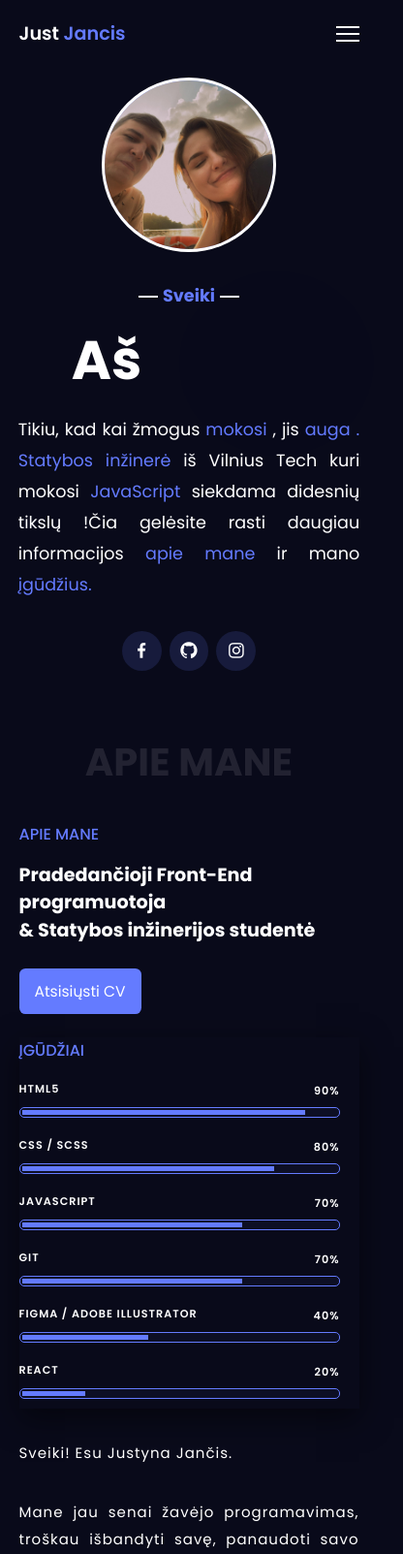
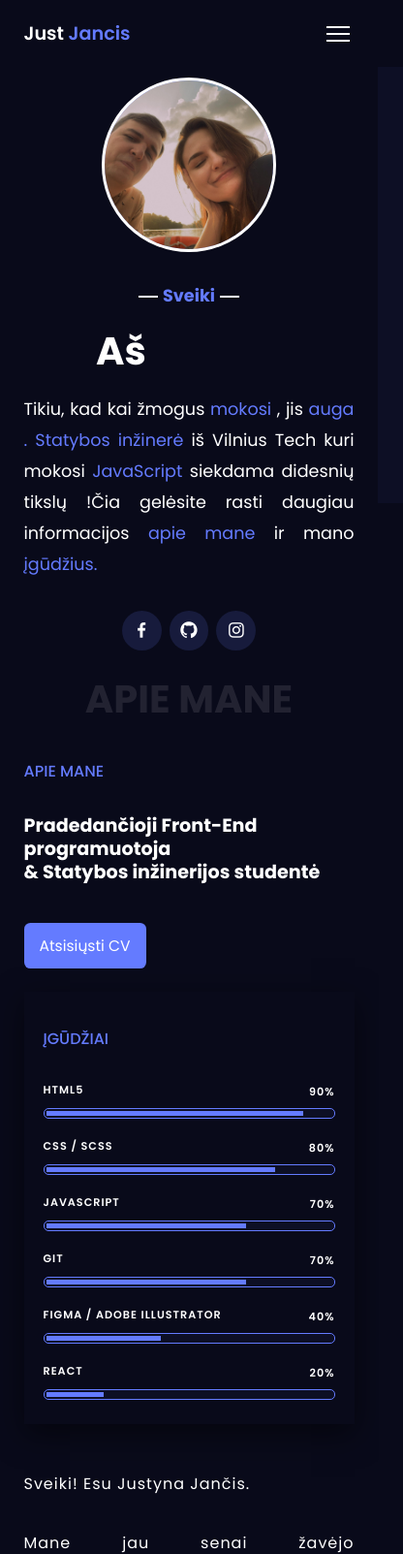
Before and after one commit to JJancis/CV, a website: page index.html in a window 390 px wide. Shown: the top 1603 px of the page at 97% size, 416 px wide, since content can reach past the window. Drawn offline with nearby package versions, Linux system fonts and the light colour scheme.

Commit message:
Fix media

```diff
--- a/index.html
+++ b/index.html
@@ -128,7 +128,7 @@
             & Statybos inžinerijos studentė
           </h2>
           <a
-            href="./app/pdf/JustynaJancisCv.pdf"
+            href="./app/pdf/J_Jancis_CV_LT_EN.rar"
             class="btn"
             download=""
             localization-key="download"
--- a/lang/en.json
+++ b/lang/en.json
@@ -13,7 +13,7 @@
     "download": "Download CV",
     "skills": "Skills",
     "iam": "Hello! I am Justyna Jančis.",
-    "descr": " I have been fascinated by programming for a long time, I wanted to test myself, use my <span class=\"color\">analytical</span> and <span class=\"color\">creative </span>skills.<br /><br />Namely the lack of creativity and monotony work in construction field server as the final point in deciding to <span class=\"color\"> change profession.</span><br /><br />Excited by the opportinity, I started to study <span class=\"color\"> Front-End for beginners </span> with <span class=\"color\">CodeAcademy </span>and after the course I started to study<span class=\"color\">on my own.</span><br /><br /><b><i> And I really like it !</i></b> <br /><br />It's such a great inner feeling that I'm finally here where I'm supposed to be - writing code, finding bugs and learning new things.",
+    "descr": " I have been fascinated by programming for a long time, I wanted to test myself, use my <span class=\"color\">analytical</span> and <span class=\"color\">creative </span>skills.<br /><br />Namely the lack of creativity and monotony work in construction field server as the final point in deciding to <span class=\"color\"> change profession.</span><br /><br />Excited by the opportunity, I started to study <span class=\"color\"> Front-End for beginners </span> with <span class=\"color\">CodeAcademy </span>and after the course I started to study<span class=\"color\"> on my own.</span><br /><br /><b><i> And I really like it !</i></b> <br /><br />It's such a great inner feeling that I'm finally here where I'm supposed to be - writing code, finding bugs and learning new things.",
     "practise": " My journey in this field is just beginning! So if You are <b>looking for </b><span class=\"color\">humble</span>, <span class=\"color\">highly motivated </span><b> entry - level </b>programmer and <span class=\"color\">team reinforcement</span> – invite me to <span class=\"color\"><b>practice</b> </span> !",
     "school": " Vilnius Juzefs Ignatius Kraševskis Gymnasium",
     "schoolYear": "2005 yr. - 2017 yr.",
--- a/scss/about.scss
+++ b/scss/about.scss
@@ -12,13 +12,12 @@
       font-weight: 500;
       text-transform: uppercase;
       color: var(--main-color);
-      padding-right: 50px;
     }
     h2 {
       font-size: 1.2rem;
-      line-height: 1.8rem;
+      line-height: 2rem;
       font-weight: 700;
-      margin: 1rem 0;
+      margin: 0.5rem 0;
     }
     .btn {
       font-size: 0.97rem;
@@ -39,6 +38,7 @@
       }
     }
     .skill-table {
+      // padding: 10px 20px 10px 0;
       padding-right: 20px;
       box-shadow: 0px 10px 30px rgba(0, 0, 0, 0.5);
       margin-bottom: 2rem;
@@ -89,7 +89,7 @@
     }
   }
   .about-text p {
-    font-size: 0.938rem;
+    font-size: 1rem;
     line-height: 1.8rem;
     letter-spacing: 1px;
     text-align: justify;
--- a/scss/body.scss
+++ b/scss/body.scss
@@ -25,6 +25,7 @@ section {
 
 .container {
   max-width: 1200px;
+  min-width: 350px;
   margin: auto;
   width: 100%;
 }
@@ -64,10 +65,11 @@ section {
   }
 }
 .locale-switcher {
-  appearance: none;
-  padding: 0 10px;
+  // appearance: none;
+  padding: 1px 5px;
   color: var(--bg-color);
   background: var(--box-color);
-  border-radius: 0.2rem;
+  border-radius: 0.3rem;
+  border-width: 1.5px;
   border-color: white;
 }
--- a/scss/home.scss
+++ b/scss/home.scss
@@ -32,6 +32,7 @@
       align-items: center;
       justify-content: center;
       text-align: center;
+      width: 100%;
 
       h3 {
         position: relative;
--- a/scss/media.scss
+++ b/scss/media.scss
@@ -3,8 +3,22 @@
     margin: 0 auto;
     width: 90%;
   }
+  .about-content .about-data h2 {
+    line-height: 2.5rem;
+    margin: 1rem 0;
+  }
 }
+@media (max-width: 1050px) {
+  .about-content .about-data h2 {
+    line-height: 2.2rem;
+    margin: 2rem 0;
+  }
+}
+
 @media (max-width: 920px) {
+  .about-content .about-data h2 {
+    line-height: 1.8rem;
+  }
   section {
     padding: 2rem 0;
   }
@@ -14,22 +28,19 @@
   .heading {
     font-size: 4rem;
   }
-
-  .about-data {
-    padding-right: 40px;
-  }
 }
 
-@media (max-width: 800px) {
+@media (max-width: 850px) {
   .menu-icon {
     display: flex;
   }
+
   .navbar {
     position: absolute;
     top: 0;
     right: -100%;
     width: 250px;
-    height: 100vh;
+    height: calc(100vh + 20px);
     background: var(--box-color);
     display: flex;
     flex-direction: column;
@@ -47,7 +58,13 @@
     margin: 1rem 0;
   }
   .about-content {
-    gap: 1rem;
+    gap: 30px;
+  }
+}
+
+@media (max-width: 750px) {
+  .about-content .about-data h2 {
+    line-height: 1.5rem;
   }
 }
 @media (max-width: 700px) {
@@ -69,10 +86,13 @@
   .home-text p {
     font-size: 0.825rem;
     text-align: center;
-    padding: 0 20px;
   }
-  .about-data .btn {
-    margin-bottom: 2rem;
+  .about-content .about-data .btn {
+    margin-bottom: 1.5rem;
+  }
+  .about-content .about-data .skill-table {
+    padding: 5px 20px;
+    margin-bottom: 3rem;
   }
   .heading {
     font-size: 2.7rem;
@@ -106,7 +126,7 @@
     width: 100%;
   }
 }
-@media (max-width: 460px) {
+@media (max-width: 500px) {
   .home {
     min-height: 485px;
     padding-top: 5rem;
@@ -115,13 +135,15 @@
     width: 140px;
     height: 140px;
   }
-  .home-text h2 {
-    font-size: 2.5rem;
-    line-height: 4rem;
+  .home .home-content .home-text .nameSurname {
+    h2 {
+      font-size: 3rem;
+    }
   }
 
   .home-text p {
-    padding: 0 45px;
+    // width: 100%;
+    // padding: 0 35px 0 25px;
     text-align: justify;
   }
   .home-text p br {
@@ -135,13 +157,83 @@
     line-height: 2.1rem;
     margin: 0.6rem 0;
   }
+
   .footer-links {
     flex-direction: column;
     row-gap: 1rem;
   }
 }
-@media (max-width: 325px) {
-  .navbar {
-    width: 100%;
+
+@media (max-width: 450px) {
+  .home .home-content .home-text .nameSurname {
+    h2 {
+      font-size: 2.5rem;
+    }
+    .g-container {
+      .word {
+        left: 40%;
+      }
+    }
   }
 }
+@media (max-width: 420px) {
+  .home .home-content .home-text .nameSurname {
+    h2 {
+      line-height: 3.5rem;
+    }
+    .g-container {
+      padding-left: 240px;
+      .word {
+        left: 40%;
+      }
+    }
+  }
+}
+
+@media (max-width: 390px) {
+  .menu-icon {
+    margin-right: 10px;
+  }
+  .logo {
+    margin-left: 5px;
+  }
+  .container {
+    padding: 0 5px 0 5px;
+  }
+  .home {
+    padding-top: 5rem;
+  }
+  .contact-form .send-btn,
+  .education-content .education-box:last-child,
+  .social {
+    margin-bottom: 20px;
+  }
+  .navbar {
+    margin-top: 69px;
+    width: 100%;
+    height: auto;
+  }
+}
+@media (max-width: 360px) {
+  .menu-icon {
+    margin-right: 15px;
+  }
+  .logo {
+    margin-left: 5px;
+  }
+  .home-img {
+    margin-top: 5rem;
+  }
+  .container {
+    padding: 0 0px 0 20px;
+  }
+}
+@media (max-width: 300px) {
+  .logo {
+    margin-left: 10px;
+  }
+
+  .container {
+    padding: 0 0px 0 25px;
+  }
+}
--- a/scss/scroll-top.scss
+++ b/scss/scroll-top.scss
@@ -1,4 +1,5 @@
 .scroll-top {
+  z-index: 999;
   position: fixed;
   bottom: -100%;
   right: 1.5rem;
```
Also changed, not shown: app/css/style.css, 3 other files.
